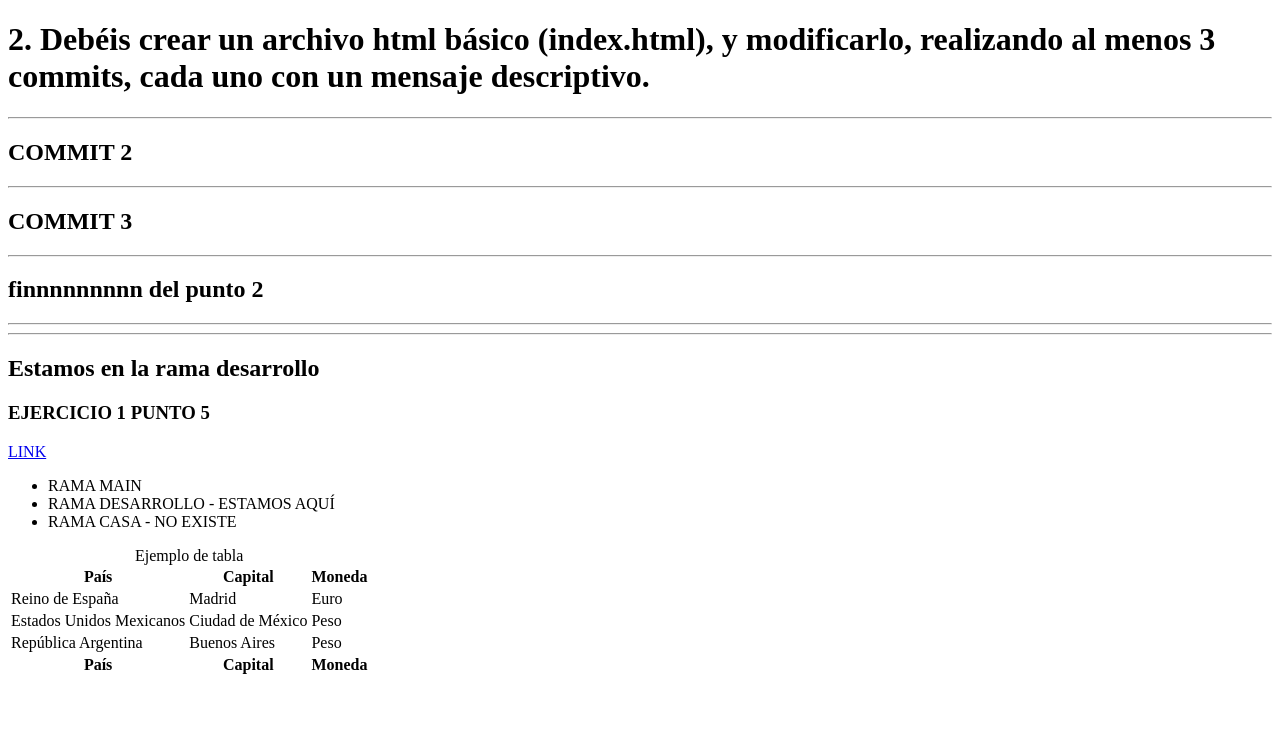
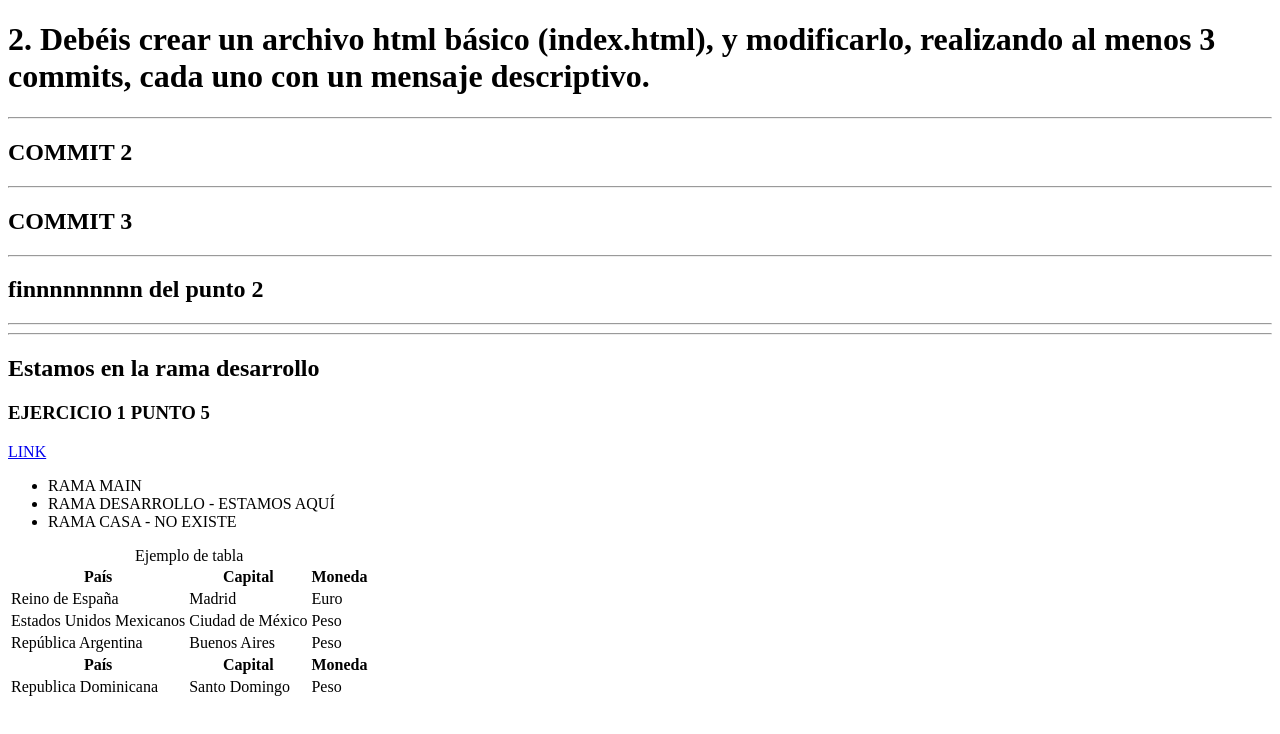
Before and after one commit to iamelimc/EJERCICIOS_TALLER, a plain HTML site: page index.html in a window 1280 px wide. Drawn offline with Linux system fonts and the light colour scheme.

Commit message:
COMMIT 5 --> ejercicio 7 en el main tabla terminada

```diff
--- a/index.html
+++ b/index.html
@@ -55,6 +55,11 @@
             <th>Capital</th>
             <th>Moneda</th>
           </tr>
+          <tr>
+            <td>Republica Dominicana</td>
+            <td>Santo Domingo</td>
+            <td>Peso</td>
+          </tr>
         </tfoot>
       </table>
 
```
